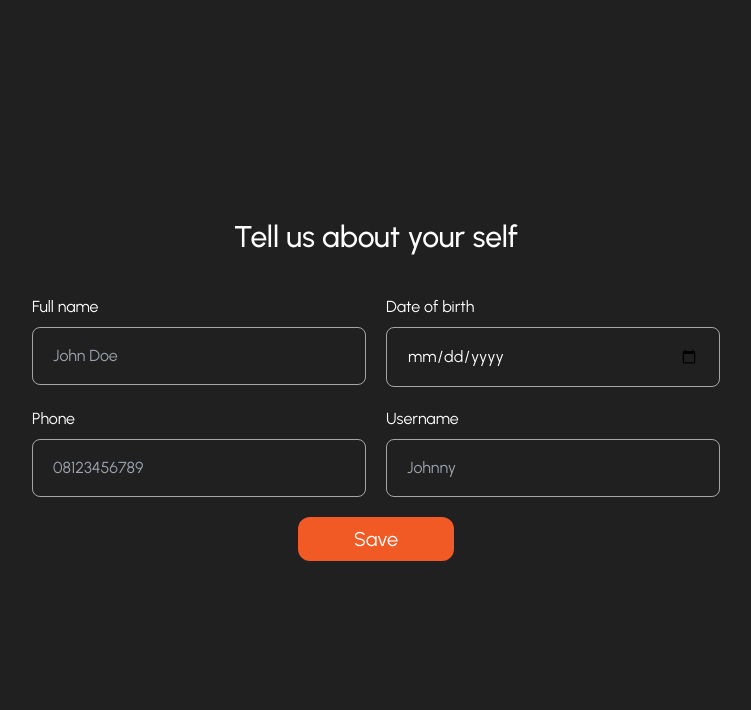
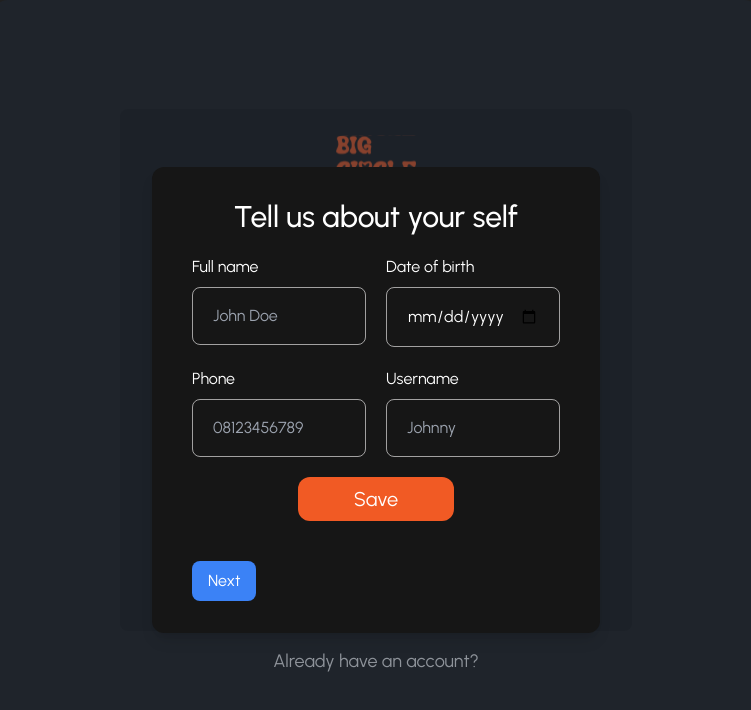
Before and after one commit to Phickayor/HeartSync, a Next.js app in the folder client/: page /auth/register in a window 1280 px wide. Both pictures are taken after typing "Sample", "Sample123", "Sample123" into the empty fields and a click on the button "Sign up". Shown: the top 710 px of the page, without its empty margins (264-1015 px from the left). Built offline with nearby package versions, Linux system fonts and the light colour scheme; no server answers.

Commit message:
Addexdi ui update

```diff
--- a/client/app/auth/register/page.js
+++ b/client/app/auth/register/page.js
@@ -10,21 +10,108 @@ import Preference from "@/components/Auth/Registration/Preference";
 import CardPreview from "@/components/Auth/Registration/CardPreview";
 
 function Page() {
-  let [counter, setCounter] = useState(0);
-  const handleNext = () => {
-    setCounter(++counter);
+  const [showPopup, setShowPopup] = useState(false);
+  const [currentComponentIndex, setCurrentComponentIndex] = useState(0);
+  const [isFormValid, setIsFormValid] = useState(true); // Track form validation
+
+  // Validation functions
+  const validateAbout = () => {
+    // Implement validation logic for the About component
+    const isValid = true; // Replace with actual validation logic
+    setIsFormValid(isValid);
+  };
+
+  const validateDescription = () => {
+    // Implement validation logic for the Description component
+    const isValid = true; // Replace with actual validation logic
+    setIsFormValid(isValid);
+  };
+
+  const validateProfileSection = () => {
+    // Implement validation logic for the ProfileSection component
+    const isValid = true; // Replace with actual validation logic
+    setIsFormValid(isValid);
+  };
+
+  const validateCardPreview = () => {
+    // Implement validation logic for the CardPreview component
+    const isValid = true; // Replace with actual validation logic
+    setIsFormValid(isValid);
+  };
+
+  const validatePreference = () => {
+    // Implement validation logic for the Preference component
+    const isValid = true; // Replace with actual validation logic
+    setIsFormValid(isValid);
   };
 
   const components = [
-    <Register key="register" onNext={handleNext} />,
-    <About key="about" onNext={handleNext} />,
-    <Description key="description" onNext={handleNext} />,
-    <ProfileSection key="profile" onNext={handleNext} />,
-    <CardPreview key="cardPreview" onNext={handleNext} action={"creation"} />,
-    <Preference key="preference" action={"creation"} />
+    <About onNext={() => handleNextComponent()} onValidate={validateAbout} />,
+    <Description onNext={() => handleNextComponent()} onValidate={validateDescription} />,
+    <ProfileSection onNext={() => handleNextComponent()} onValidate={validateProfileSection} />,
+    <CardPreview onNext={() => handleNextComponent()} action={"creation"} onValidate={validateCardPreview} />,
+    <Preference action={"creation"} onNext={() => alert('Preference Saved!')} onValidate={validatePreference} />
   ];
 
-  return <RegistrationComp>{components[counter]}</RegistrationComp>;
+  const handleOpenPopup = () => {
+    setShowPopup(true);
+  };
+
+  const handleNextComponent = () => {
+    if (isFormValid && currentComponentIndex < components.length - 1) {
+      setCurrentComponentIndex(currentComponentIndex + 1);
+    } else if (currentComponentIndex === components.length - 1) {
+      setShowPopup(false); // Close popup when last step is done
+    }
+  };
+
+  const handlePreviousComponent = () => {
+    if (currentComponentIndex > 0) {
+      setCurrentComponentIndex(currentComponentIndex - 1);
+    }
+  };
+
+  return (
+    <>
+      <RegistrationComp>
+        <Register key="register" onNext={handleOpenPopup} />
+      </RegistrationComp>
+
+      {showPopup && (
+        <div className="fixed inset-0 flex flex-col justify-center h-screen mx-auto w-10/12 lg:w-3/5 gap-10 items-center py-5 r rounded-2xl md:w-10/12 bg-gray-800 bg-opacity-50">
+          <div className="bg-[#161616] shadow-lg max-w-md w-full md:px-10 md:py-8 p-5 rounded-xl flex flex-col text-white gap-5">
+            {components[currentComponentIndex]}
+
+            <div className="flex justify-between">
+              {currentComponentIndex > 0 && (
+                <button
+                  className="bg-gray-300 text-gray-700 px-4 py-2 rounded-lg"
+                  onClick={handlePreviousComponent}
+                >
+                  Back
+                </button>
+              )}
+              <button
+                className={`${
+                  !isFormValid ? "bg-gray-300 cursor-not-allowed" : "bg-blue-500 m"
+                } text-white px-4 py-2 rounded-lg`}
+                onClick={handleNextComponent}
+                disabled={!isFormValid}
+              >
+                {currentComponentIndex === components.length - 1 ? "Finish" : "Next"}
+              </button>
+            </div>
+
+            {!isFormValid && (
+              <div className="text-red-500 text-sm mt-2">
+                Please complete the required fields to proceed.
+              </div>
+            )}
+          </div>
+        </div>
+      )}
+    </>
+  );
 }
 
 export default Page;
--- a/client/components/Auth/Registration/About.jsx
+++ b/client/components/Auth/Registration/About.jsx
@@ -36,9 +36,9 @@ function About({ onNext }) {
     handleMaxDate();
   });
   return (
-    <div className="flex flex-col justify-center h-screen mx-auto w-10/12 lg:w-3/5 gap-10">
+    <div className="">
       <img src="/images/logo.svg" className="mx-auto lg:hidden " alt="" />
-      <div className=" md:px-10 md:py-8 p-5 rounded-xl flex flex-col gap-5">
+      <div className="">
         <h1 className="text-2xl md:text-3xl text-center font-medium">
           Tell us about your self
         </h1>
--- a/client/components/Auth/Registration/CardPreview.jsx
+++ b/client/components/Auth/Registration/CardPreview.jsx
@@ -67,7 +67,7 @@ function CardPreview({ onNext, action }) {
     }
   };
   return (
-    <div className="h-full flex flex-col justify-between py-5 gap-4 relative rounded-2xl bg-[#242424]">
+    <div className="">
       <div className="mx-auto p-4 space-y-4 border-2 rounded-xl w-96 flex flex-col h-full">
         <div className="group relative h-1/2 flex-1">
           <img
--- a/client/components/Auth/Registration/Description.jsx
+++ b/client/components/Auth/Registration/Description.jsx
@@ -26,7 +26,7 @@ function Description({ onNext }) {
     setLoader(false);
   };
   return (
-    <div className="flex flex-col justify-center h-screen mx-auto w-11/12 md:w-10/12 lg:w-4/6">
+    <div className="">
       <img src="/images/logo.svg" className="mx-auto lg:hidden" alt="" />
       <div className="p-5 px-10 rounded-xl">
         <div className="text-center py-5">
--- a/client/components/Auth/Registration/Preference.jsx
+++ b/client/components/Auth/Registration/Preference.jsx
@@ -91,7 +91,7 @@ function Preference({ action }) {
   }, [createAccount]);
 
   return (
-    <div className="pt-5 pb-20 h-screen overflow-auto">
+    <div className="pt-5 h-[600px] overflow-auto">
       <span className="mx-auto w-11/12 my-1 p-3 text-white font-extralight text-sm rounded-2xl bg-btnColor block  ">
         🙂🙂 You can select more than one button , what you select would decide
         people you see on your profile
--- a/client/components/Auth/Registration/ProfileSection.jsx
+++ b/client/components/Auth/Registration/ProfileSection.jsx
@@ -37,7 +37,7 @@ function ProfileSection({ onNext }) {
     setLoader(false);
   };
   return (
-    <div className="flex flex-col justify-center h-screen mx-auto w-11/12 md:w-10/12 lg:w-3/5">
+    <div className="">
       <img src="/images/logo.svg" className="mx-auto lg:hidden " alt="" />
       <div className="p-5 px-10 rounded-xl">
         <div className="text-center space-y-3 py-5">
```
Also changed, not shown: package.json (+26 -1 lines), 1 other file (tests, documents, lock files or other folders).
